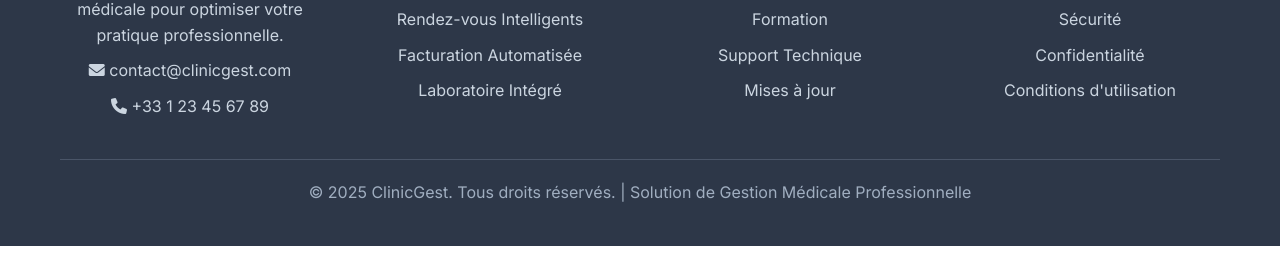
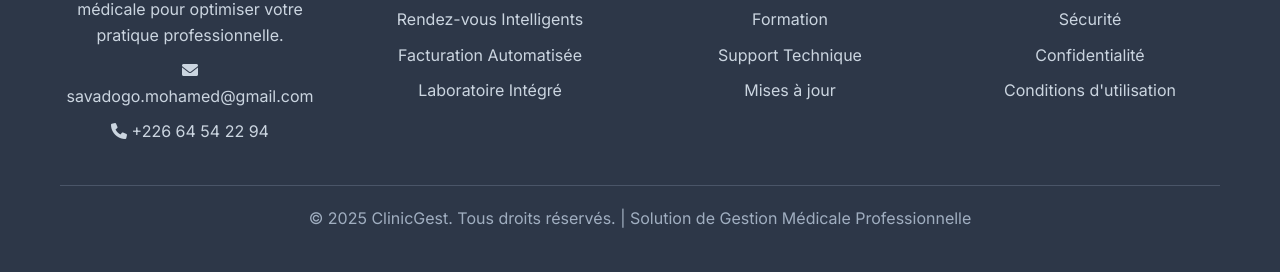
Before and after one commit to moulaye1188/clinicgest, a plain HTML site: page index.html in a window 1280 px wide. Shown: the part 4649-4921 px from the top of the page. Before the commit the page ends 4895 px from the top, so only its background shows below. Drawn offline with Linux system fonts and the light colour scheme.

```diff
--- a/index.html
+++ b/index.html
@@ -719,8 +719,8 @@
                 <div class="footer-section">
                     <h3>ClinicGest</h3>
                     <p>Solution complète de gestion médicale pour optimiser votre pratique professionnelle.</p>
-                    <p><i class="fas fa-envelope"></i> contact@clinicgest.com</p>
-                    <p><i class="fas fa-phone"></i> +33 1 23 45 67 89</p>
+                    <p><i class="fas fa-envelope"></i> savadogo.mohamed@gmail.com</p>
+                    <p><i class="fas fa-phone"></i> +226 64 54 22 94</p>
                 </div>
 
                 <div class="footer-section">
@@ -804,4 +804,5 @@
         });
     </script>
 </body>
+
 </html>
```
